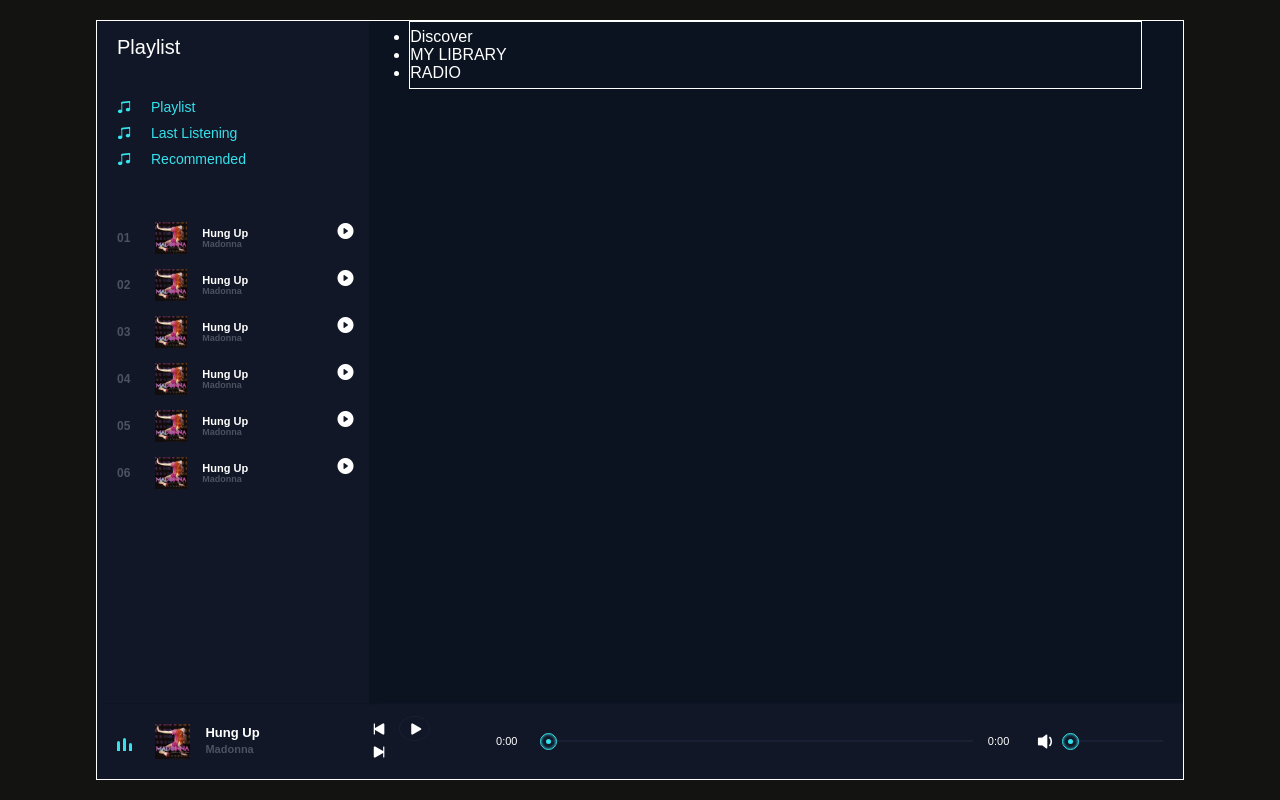
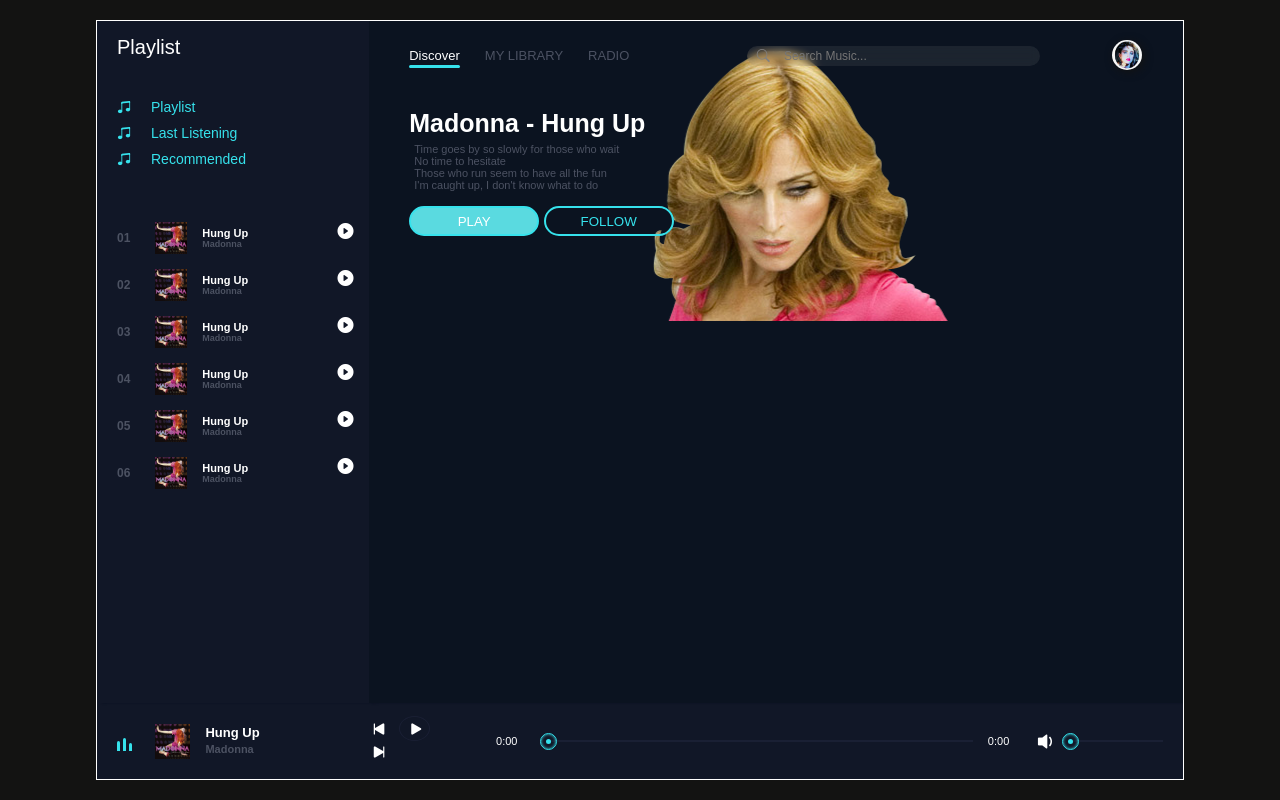
Before and after one commit to FRwebdesigner/My-Music-App, a plain HTML site: page index.html in a window 1280 px wide. Drawn offline with nearby package versions, Linux system fonts and the light colour scheme; a web font is replaced by a local one.

Commit message:
new commit

```diff
--- a/index.html
+++ b/index.html
@@ -82,7 +82,31 @@
                     <li>MY LIBRARY</li>
                     <li>RADIO</li>
                 </ul>
+                <div class="search">
+                    <i class="bi bi-search"></i>
+                    <input type="text" placeholder="Search Music...">
+                </div>
+                <div class="user">
+                    <img src="img/748-7489088_madonna-louise-ciccone-hot-retro-singer-vintage-png.png" alt="User" title="USER">
+                </div>
             </nav>
+            <div class="content">
+                <h1>Madonna - Hung Up </h1>
+                    <p>
+                        Time goes by so slowly for those who wait
+                        <br>
+                        No time to hesitate
+                        <br>
+                        Those who run seem to have all the fun
+                        <br>
+                        I'm caught up, I don't know what to do
+                    </p>
+                    <div class="buttons">
+                        <button>PLAY</button>
+                        <button>FOLLOW</button>
+                    </div>
+            </div>
+            <div class="popular_song"></div>
         </div>
 
 
--- a/style.css
+++ b/style.css
@@ -382,12 +382,158 @@ header .song_side {
     z-index: 2;
 }
 
+header .song_side::before {
+    content: '';
+    position: absolute;
+    width: 100%;
+    height: 300px;
+    background: url('img/klipartz.com.png');
+    z-index: -1;
+}
+
 header .song_side nav {
     width: 90%;
     height: 10%;
     margin: auto;
-    border: 1px solid #fff;
+    /* border: 1px solid #fff; */
     display: flex;
     align-items: center;
     justify-content: space-between;
 }
+
+header .song_side nav ul {
+    display: flex;
+}
+
+header .song_side nav ul li{
+    position: relative;
+    list-style-type: none;
+    font-size: 13px;
+    color: #4c5262;
+    margin-right: 25px;
+    cursor: pointer;
+    transition: .3s linear;
+}
+
+header .song_side nav ul li:hover{
+    color: #fff;
+}
+
+header .song_side nav ul li:nth-child(1){
+    color: #fff;
+}
+
+header .song_side nav ul li span{
+    position: absolute;
+    width: 100%;
+    height: 2.5px;
+    background: #36e2ec;
+    bottom: -5px;
+    left: 0;
+    border-radius: 20px;
+}
+
+header .song_side nav .search {
+    position: relative;
+    width: 40%;
+    padding: 1px 10px;
+    border-radius: 20px;
+    color: gray;
+}
+
+header .song_side nav .search::before {
+    content: '';
+    position: absolute;
+    width: 100%;
+    height: 100%;
+    border-radius: 20px;
+    background: rgb(184, 184, 184,.1);
+    backdrop-filter: blur(5px);
+    z-index: -1;
+}
+
+header .song_side nav .search .bi{
+    font-size: 13px;
+    padding: 3px 0px 0px 10px;
+
+}
+
+header .song_side nav .search input{
+    background: none;
+    outline: none;
+    border: none;
+    padding: 0px 10px;
+    color: #fff;
+    font-size: 12px;
+}
+
+header .song_side nav .user {
+    position: relative;
+    width: 30px;
+    height: 30px;
+    border-radius: 50%;
+    cursor: pointer;
+}
+
+header .song_side nav .user img{
+    position: absolute;
+    width: 30px;
+    height: 30px;
+    border-radius: 50%;
+    cursor: pointer;
+    box-shadow: 2px 2px 8px #131312;
+}
+
+header .song_side .content{
+    width: 90%;
+    height: 30%;
+    margin: auto;
+    /* border: 1px solid #fff; */
+    padding-top: 20px;
+}
+
+header .song_side .content h1{
+    font-size: 25px;
+    font-weight: 600;
+}
+
+header .song_side .content p{
+    font-size: 11px;
+    font-weight: 400;
+    color: #4c5262;
+    margin: 5px;
+}
+
+header .song_side .content .buttons{
+    margin-top: 15px;
+}
+
+header .song_side .content .buttons button{
+    width: 130px;
+    height: 30px;
+    border: 2px solid #36e2ec;
+    outline: none;
+    border-radius: 20px;
+    background: #5adae0;
+    color: #fff;
+    cursor: pointer;
+    transition: .3s linear;
+}
+
+header .song_side .content .buttons button:hover{
+    border: 2px solid #36e2ec;
+    background: none;
+    color: #36e2ec;
+}
+
+header .song_side .content .buttons button:nth-child(2){
+    border: 2px solid #36e2ec;
+    background: none;
+    color: #36e2ec;
+}
+
+header .song_side .content .buttons button:nth-child(2):hover{
+    border: 2px solid #36e2ec;
+    background: #36e2ec;
+    color: #fff;
+}
```
Also changed, not shown: img/70-704384_madonna-confessions-on-a-dance-floor-logo-hd.png (added), img/748-7489088_madonna-louise-ciccone-hot-retro-singer-vintage-png.png (added), img/Logo_COADF.png (added), img/Madonna_-_Confessions_on_a_Dance_Floor_logo.png (added), img/klipartz.com.png (added), img/png-transparent-confessions-on-a-dance-floor-elle-amazing-madonna-private-message-starting-confessions-miscellaneous-purple-violet.png (added), img/pngwing.com.png (added).
